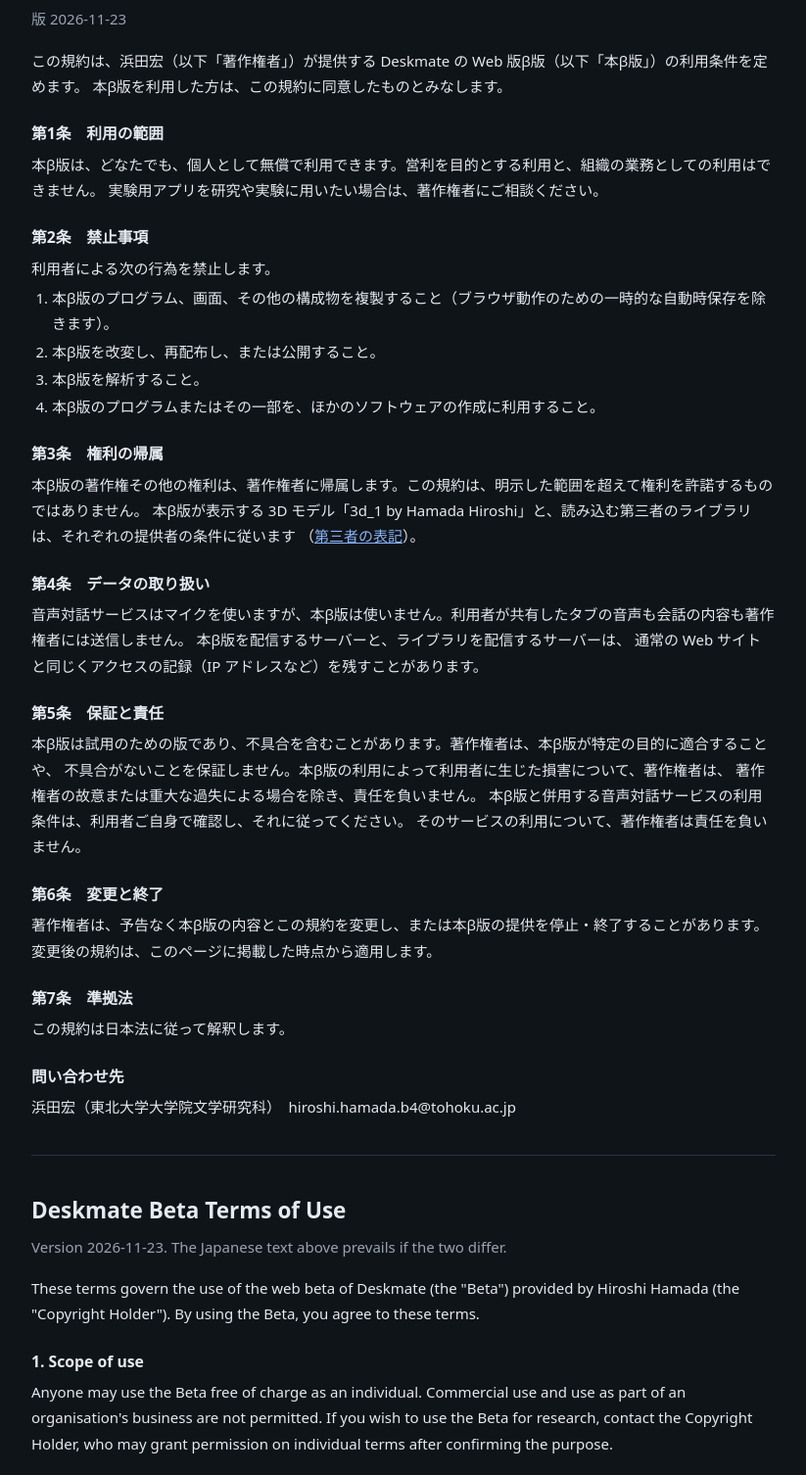
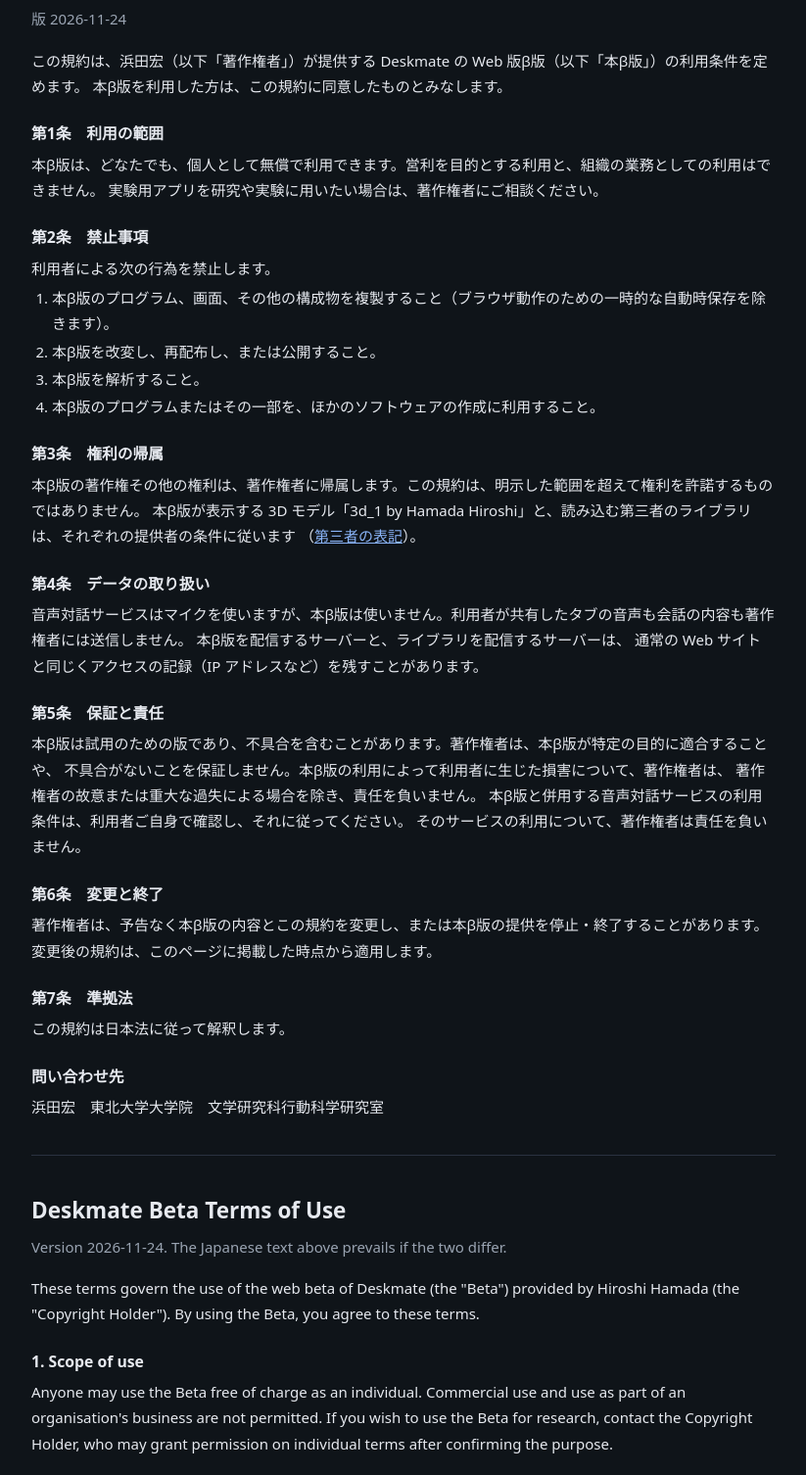
Before and after one commit to HiroshiHamada/deskmate-web-beta, a plain HTML site: page terms.html in a window 1280 px wide. Shown: the part 69-1575 px from the top of the page at 98% size, without its empty margins (228-1051 px from the left). Drawn offline with Linux system fonts and the light colour scheme.

Commit message:
Update the beta terms: contact by affiliation only (version 2026-11-24)

```diff
--- a/terms.html
+++ b/terms.html
@@ -22,7 +22,7 @@
   <body>
     <main>
       <h1>Deskmate β版 利用規約</h1>
-      <p class="meta">版 2026-11-23</p>
+      <p class="meta">版 2026-11-24</p>
 
       <p>
         この規約は、浜田宏（以下「著作権者」）が提供する Deskmate の Web 版β版（以下「本β版」）の利用条件を定めます。
@@ -79,12 +79,12 @@
       </p>
 
       <h2>問い合わせ先</h2>
-      <p>浜田宏（東北大学大学院文学研究科）　hiroshi.hamada.b4@tohoku.ac.jp</p>
+      <p>浜田宏　東北大学大学院　文学研究科行動科学研究室</p>
 
       <hr />
 
       <h1 lang="en">Deskmate Beta Terms of Use</h1>
-      <p class="meta" lang="en">Version 2026-11-23. The Japanese text above prevails if the two differ.</p>
+      <p class="meta" lang="en">Version 2026-11-24. The Japanese text above prevails if the two differ.</p>
       <div lang="en">
         <p>
           These terms govern the use of the web beta of Deskmate (the "Beta") provided by Hiroshi Hamada (the "Copyright Holder").
@@ -134,13 +134,13 @@
           These terms are governed by the laws of Japan.
         </p>
         <h2>Contact</h2>
-        <p>Hiroshi Hamada (Graduate School of Arts and Letters, Tohoku University)　hiroshi.hamada.b4@tohoku.ac.jp</p>
+        <p>Hiroshi Hamada, Behavioral Science Laboratory, Graduate School of Arts and Letters, Tohoku University</p>
       </div>
 
       <p class="back"><a href="./">Deskmate に戻る / Back to Deskmate</a></p>
     </main>
     <script>
-      const TERMS_VERSION = "2026-11-23";
+      const TERMS_VERSION = "2026-11-24";
     </script>
   </body>
 </html>
```
